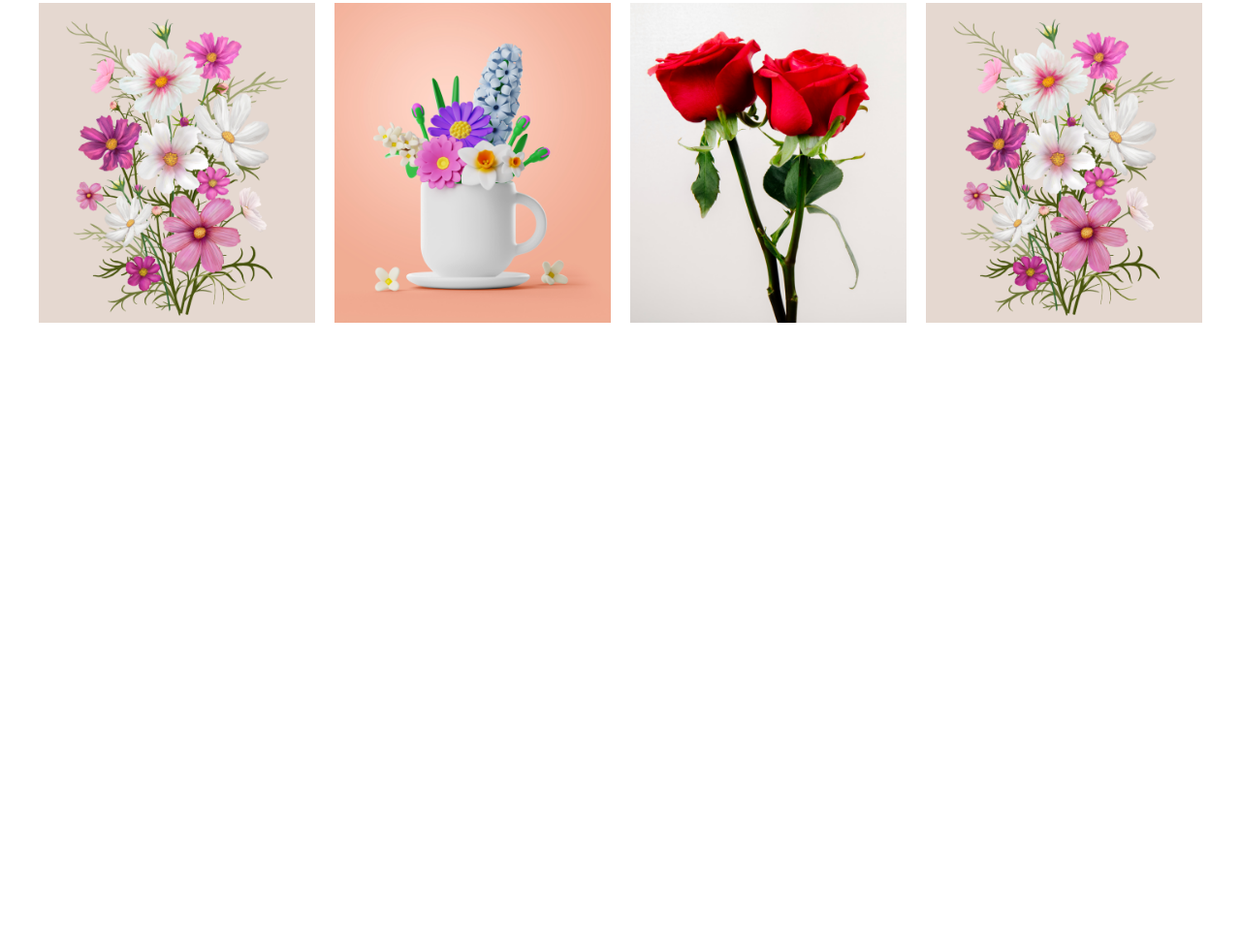
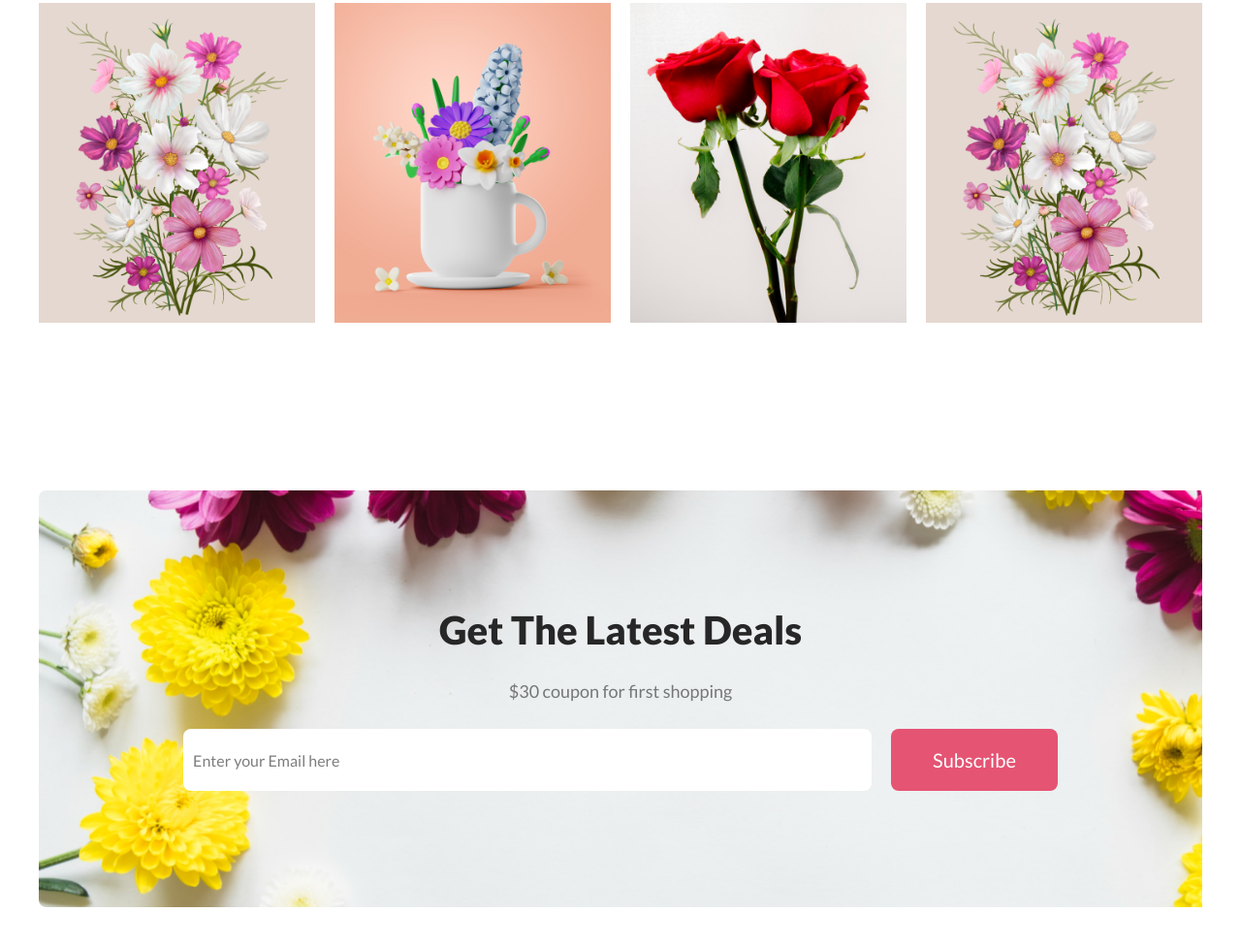
Before and after one commit to MuhammadRukon/asssignment-1, a plain HTML site: page index.html in a window 1280 px wide. Shown: the part 2998-3972 px from the top of the page at 97% size. Before the commit the page ends 3504 px from the top, so only its background shows below. Drawn offline with Linux system fonts and the light colour scheme.

Commit message:
latest deal & footer

```diff
--- a/css/styles.css
+++ b/css/styles.css
@@ -4,12 +4,10 @@
   padding: 0;
   font-family: "Lato", sans-serif;
 }
-
 .container {
   max-width: 1200px;
   margin: 0 auto;
 }
-
 button {
   padding: 20px 43px;
   background: rgb(229, 84, 115);
@@ -28,7 +26,6 @@ button {
   line-height: normal;
   font-size: 40px;
 }
-
 .section-description {
   padding: 24px 0;
   color: rgba(39, 39, 39, 0.6);
@@ -37,7 +34,6 @@ button {
   width: 79%;
   margin: 0 auto;
 }
-
 .flex {
   display: flex;
   align-items: center;
@@ -58,7 +54,6 @@ header {
 .banner .section-title {
   font-size: 80px;
 }
-
 .banner .section-description {
   margin: 0;
   padding: 30px 0;
@@ -124,8 +119,36 @@ header {
 .instagram .flower-3 {
   background-color: #fff;
 }
-
 .instagram img {
   width: 100%;
 }
 /* instagram */
+
+/* latest deal */
+.latest-deal {
+  background-image: url("../images/Rectangle-9.png");
+  background-size: cover;
+  width: 100%;
+  padding: 120px 0;
+  margin-bottom: 140px;
+}
+.latest-deal-form {
+  display: flex;
+  justify-content: center;
+  gap: 20px;
+  align-items: center;
+}
+.latest-deal-input {
+  width: 700px;
+  height: 64px;
+  border: none;
+  outline: none;
+  border-radius: 8px;
+  padding-left: 10px;
+  font-family: "Lato";
+  font-size: 16px;
+}
+.latest-deal-input::placeholder {
+  color: rgba(39, 39, 39, 0.6);
+}
+/* latest deal */
--- a/index.html
+++ b/index.html
@@ -99,6 +99,21 @@
           </div>
         </div>
       </section>
+
+      <section class="latest-deal container">
+        <div class="section-content">
+          <h1 class="section-title">Get The Latest Deals</h1>
+          <p class="section-description">$30 coupon for first shopping</p>
+        </div>
+        <form class="latest-deal-form">
+          <input
+            class="latest-deal-input"
+            type="text"
+            placeholder="Enter your Email here"
+          />
+          <button>Subscribe</button>
+        </form>
+      </section>
     </main>
     <footer></footer>
   </body>
```
